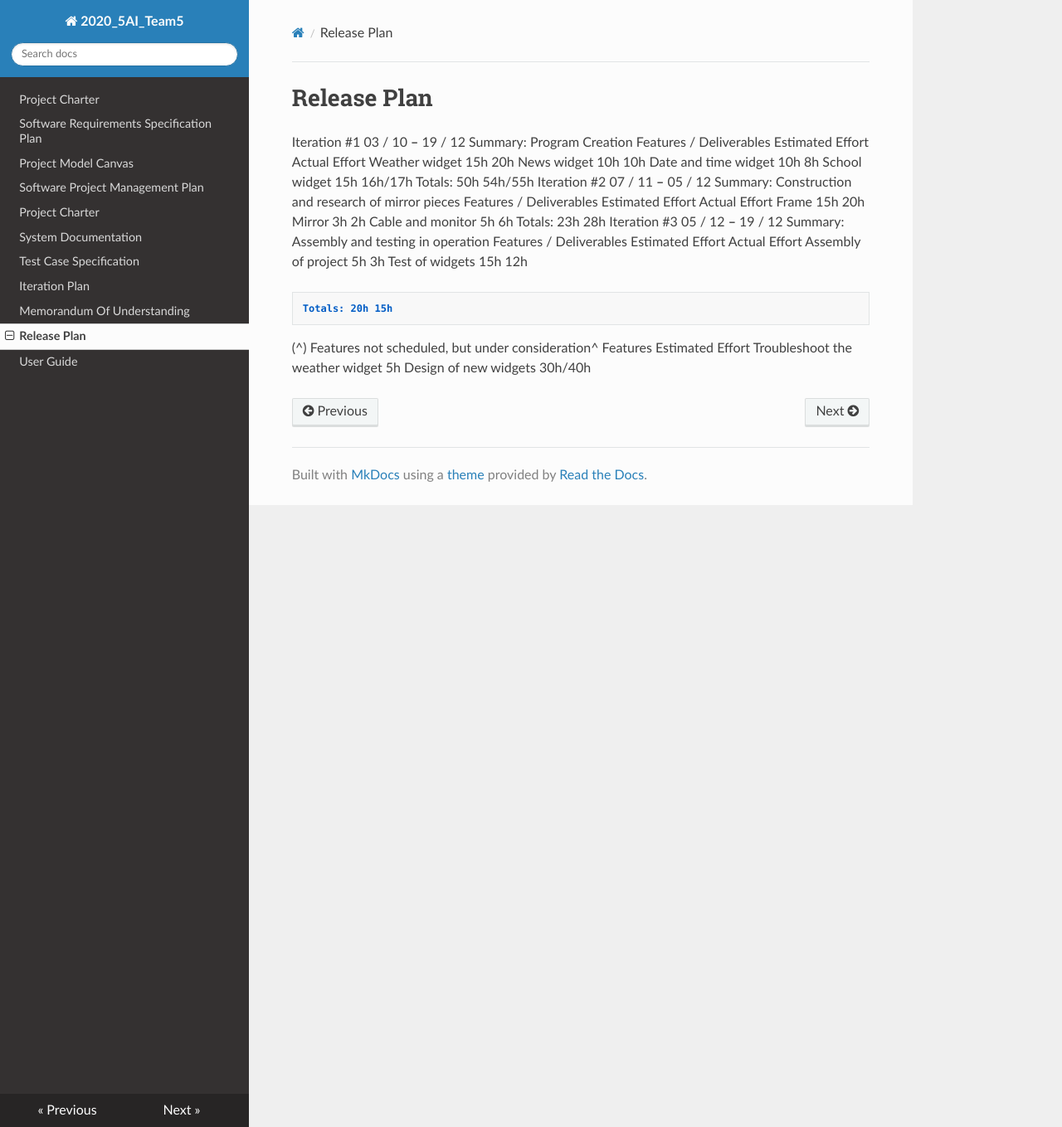
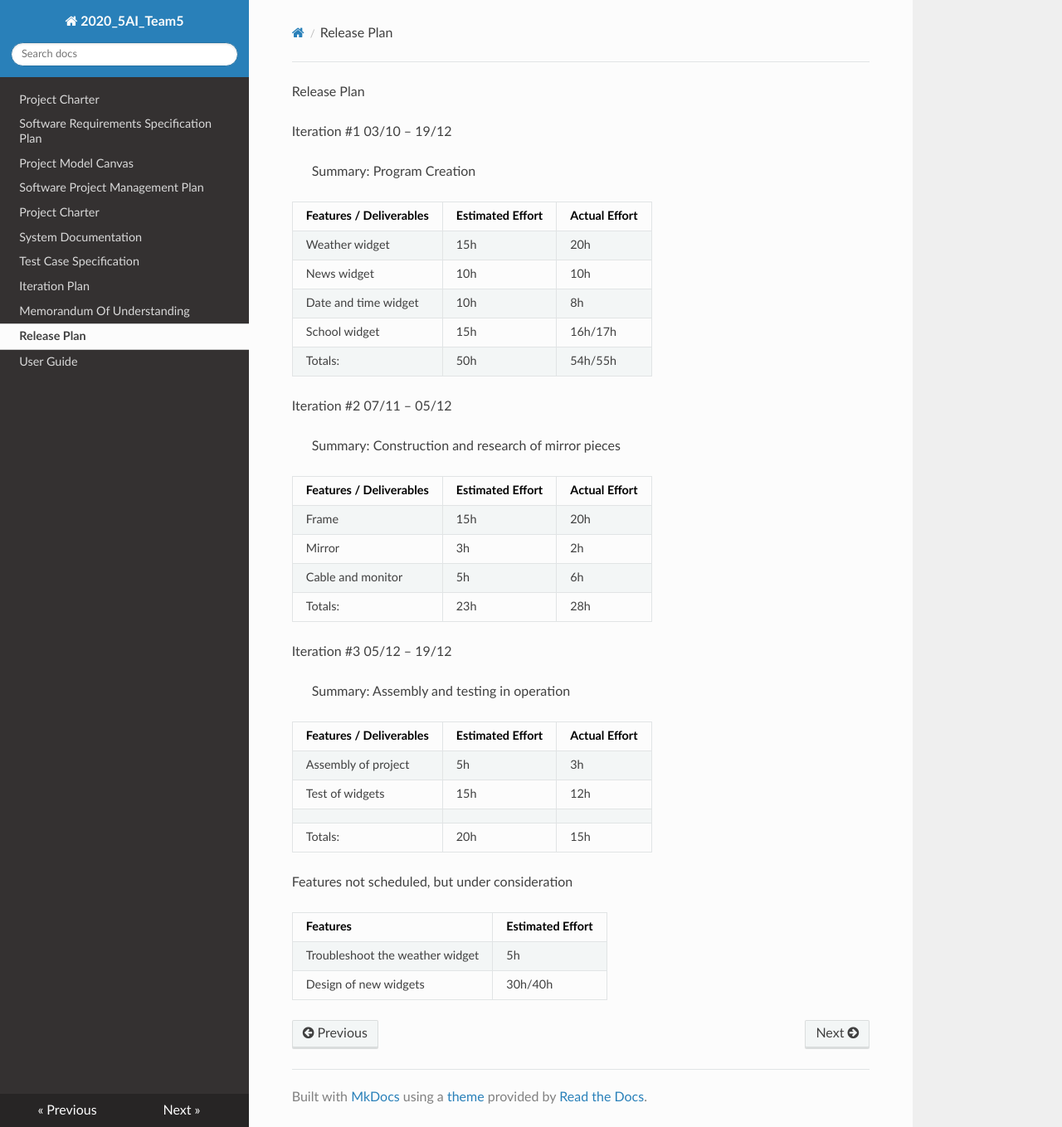
Before and after one commit to diegosalzani/smartmirror_5ai_team5, an MkDocs documentation site: the page built from docs/Release Plan.md, in a window 1280 px wide and 1359 px high. Shown: the whole window at 83% size. Built offline with MkDocs 1.6.1, drawn with Linux system fonts in a browser that asks for light colours; nearby versions of some CDN libraries; part of the change alters nothing that is shown.

````diff
--- a/docs/Release Plan.md
+++ b/docs/Release Plan.md
@@ -1,32 +1,42 @@
-# Release Plan
+Release Plan
 
-Iteration #1 03 / 10 **–** 19 / 12
-Summary: Program Creation
-Features / Deliverables Estimated Effort Actual Effort
-Weather widget 15h 20h
-News widget 10h 10h
-Date and time widget 10h 8h
-School widget 15h 16h/17h
-Totals: 50h 54h/55h
-Iteration #2 07 / 11 **–** 05 / 12
-Summary: Construction and research of mirror pieces
-Features / Deliverables Estimated Effort Actual Effort
-Frame 15h 20h
-Mirror 3h 2h
-Cable and monitor 5h 6h
-Totals: 23h 28h
-Iteration #3 05 / 12 **–** 19 / 12
-Summary: Assembly and testing in operation
-Features / Deliverables Estimated Effort Actual Effort
-Assembly of project 5h 3h
-Test of widgets 15h 12h
+Iteration \#1 03/10 – 19/12
 
+>   Summary: Program Creation
 
-```
-Totals: 20h 15h
-```
-(^)
-Features not scheduled, but under consideration^
-Features Estimated Effort
-Troubleshoot the weather widget 5h
-Design of new widgets 30h/40h
+| Features / Deliverables | Estimated Effort | Actual Effort |
+|-------------------------|------------------|---------------|
+| Weather widget          | 15h              | 20h           |
+| News widget             | 10h              | 10h           |
+| Date and time widget    | 10h              | 8h            |
+| School widget           | 15h              | 16h/17h       |
+| Totals:                 | 50h              | 54h/55h       |
+
+Iteration \#2 07/11 – 05/12
+
+>   Summary: Construction and research of mirror pieces
+
+| Features / Deliverables | Estimated Effort | Actual Effort |
+|-------------------------|------------------|---------------|
+| Frame                   | 15h              | 20h           |
+| Mirror                  | 3h               | 2h            |
+| Cable and monitor       | 5h               | 6h            |
+| Totals:                 | 23h              | 28h           |
+
+Iteration \#3 05/12 – 19/12
+
+>   Summary: Assembly and testing in operation
+
+| Features / Deliverables | Estimated Effort | Actual Effort |
+|-------------------------|------------------|---------------|
+| Assembly of project     | 5h               | 3h            |
+| Test of widgets         | 15h              | 12h           |
+|                         |                  |               |
+| Totals:                 | 20h              | 15h           |
+
+Features not scheduled, but under consideration
+
+| Features                        | Estimated Effort |
+|---------------------------------|------------------|
+| Troubleshoot the weather widget | 5h               |
+| Design of new widgets           | 30h/40h          |
````
